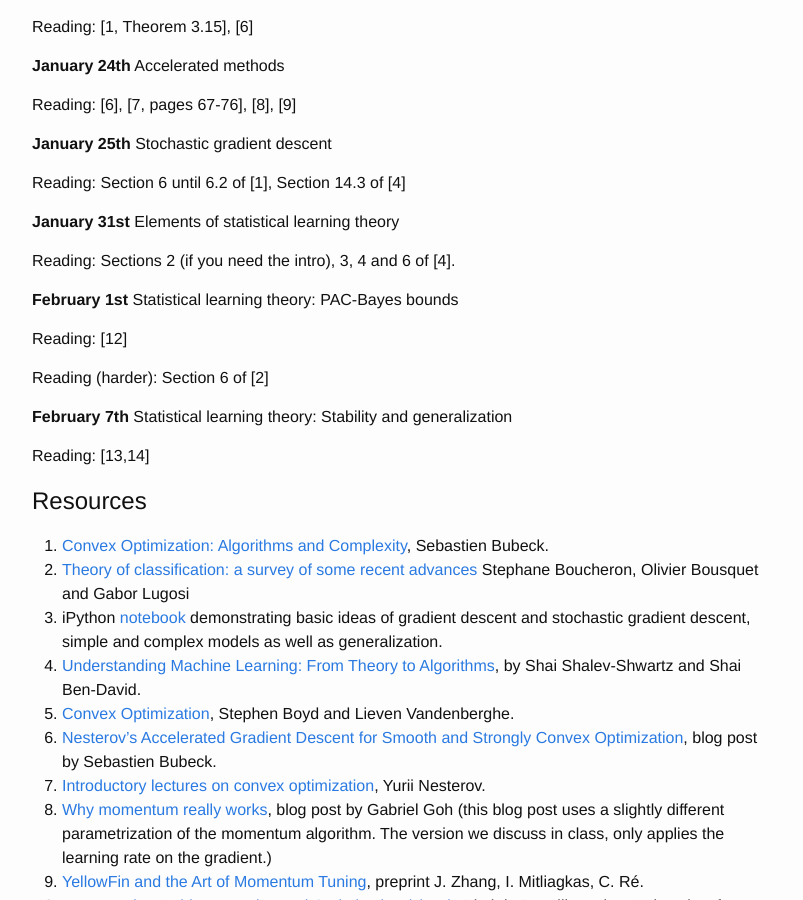
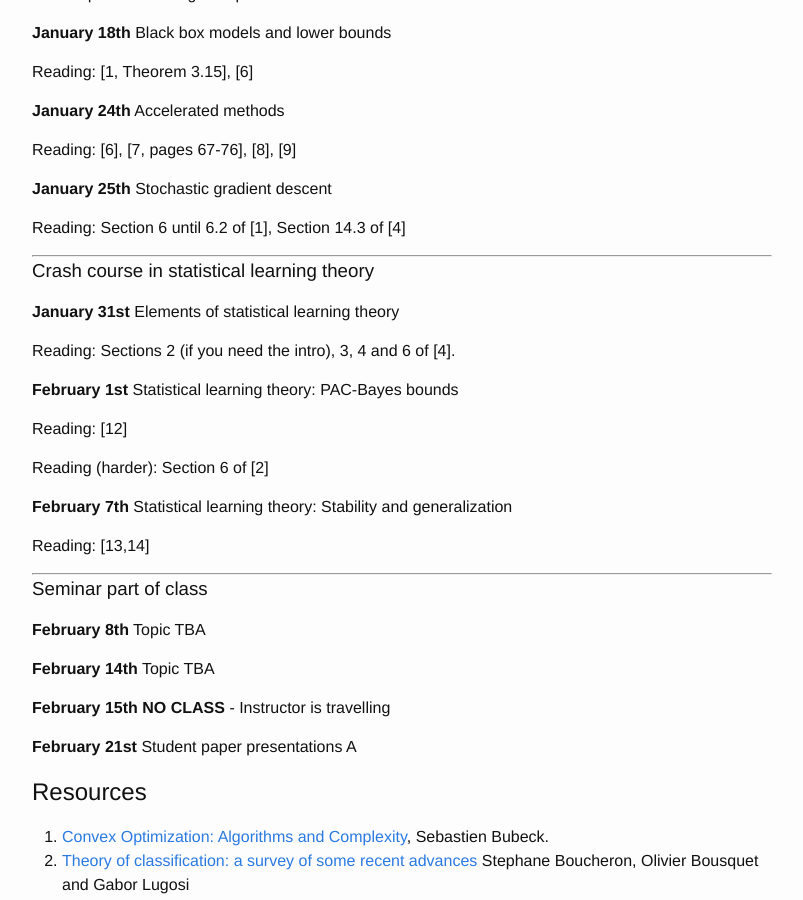
Before and after one commit to mitliagkas/mitliagkas.github.io, a Jekyll site: the page built from dl-theory-class.md, in a window 1280 px wide and 900 px high, scrolled down 2290 px. Shown: the whole window, without its empty margins (238-1041 px from the left). Built offline with Jekyll 4.4.1, drawn with Linux system fonts in a browser that asks for light colours; some of the changed text lies outside the part shown.

Commit message:
Schedule

```diff
--- a/dl-theory-class.md
+++ b/dl-theory-class.md
@@ -72,6 +72,11 @@ Class introduction
 [[slides](ift6085/ift-6085-lecture-1.pdf),
 [quiz](ift6085/quiz-first-class.pdf)]
 
+
+---
+### Crash course in optimization
+
+
 **January 11th**
 Basics of convex analysis and gradient descent
 [[scribed notes](ift6085/ift-6085-lecture-2-notes.pdf)]
@@ -113,6 +118,9 @@ Stochastic gradient descent
 
 Reading: Section 6 until 6.2 of [1], Section 14.3 of [4]
 
+---
+### Crash course in statistical learning theory
+
 
 **January 31st**
 Elements of statistical learning theory
@@ -131,6 +139,21 @@ Statistical learning theory: Stability and generalization
 
 Reading: [13,14]
 
+---
+### Seminar part of class
+
+**February 8th**
+Topic TBA
+
+
+**February 14th**
+Topic TBA
+
+**February 15th**
+**NO CLASS** - Instructor is travelling
+
+**February 21st**
+Student paper presentations A
 
 
 
```
